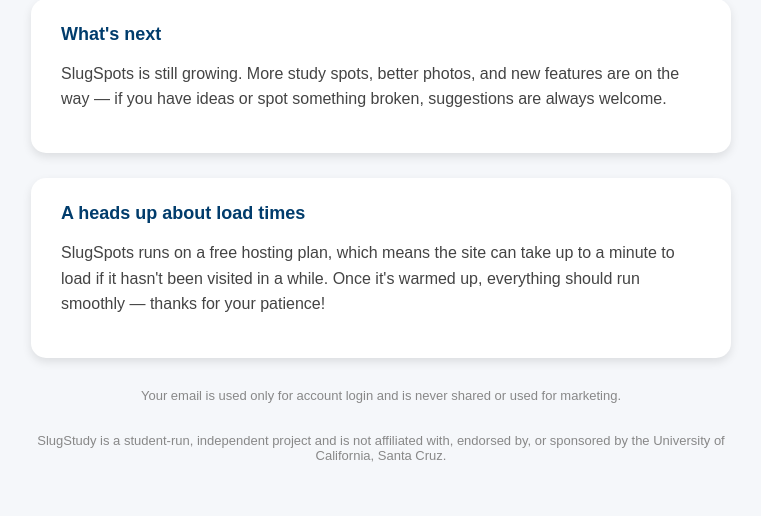
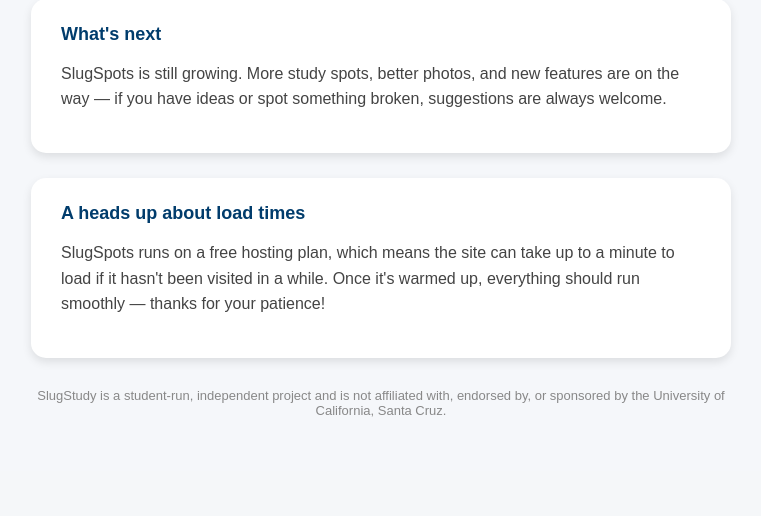
Before and after one commit to alexus-Huang/SlugStudySpots, a Flask app: page /about in a window 1280 px wide. Shown: the part 819-1335 px from the top of the page, without its empty margins (259-1020 px from the left). After the commit the page ends 1236 px from the top, so only its background shows below. Run offline with Flask 3, Linux system fonts and the light colour scheme; parts of the project's set-up code (start-up, migrations or seed data) failed here and were passed over; some libraries are stand-ins or nearby versions.

Commit message:
Removed repeat disclaimer

```diff
--- a/templates/about.html
+++ b/templates/about.html
@@ -43,8 +43,6 @@
         <h2>A heads up about load times</h2>
         <p>SlugSpots runs on a free hosting plan, which means the site can take up to a minute to load if it hasn't been visited in a while. Once it's warmed up, everything should run smoothly &mdash; thanks for your patience!</p>
     </div>
-
-    <p class="about-privacy">Your email is used only for account login and is never shared or used for marketing.</p>
     <p class="about-privacy">SlugStudy is a student-run, independent project and is not affiliated with, endorsed by, or sponsored by the University of California, Santa Cruz.</p>
 
 </section>
```
